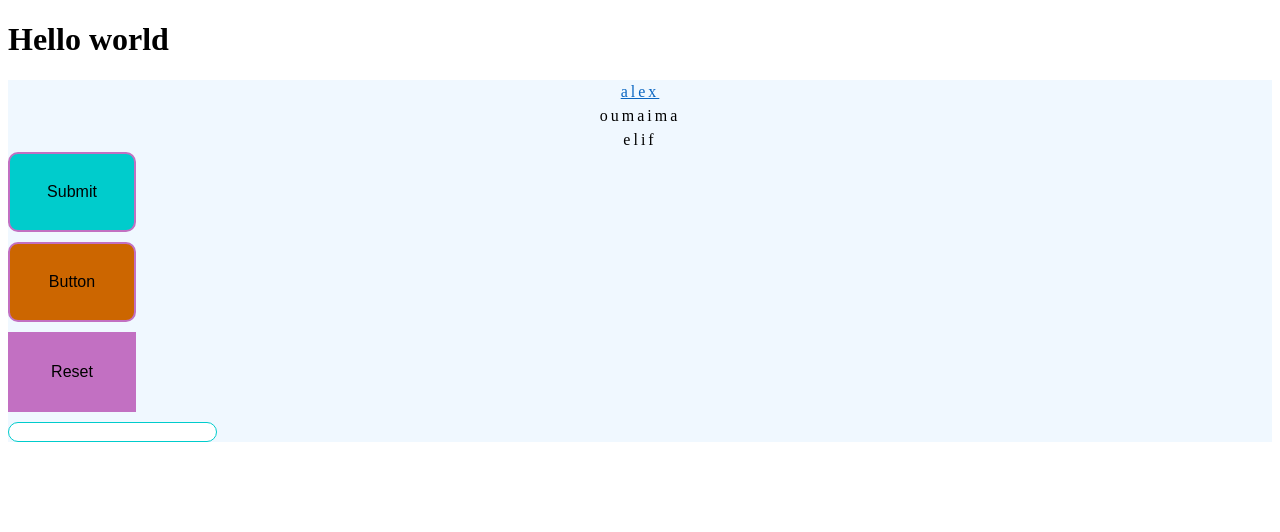
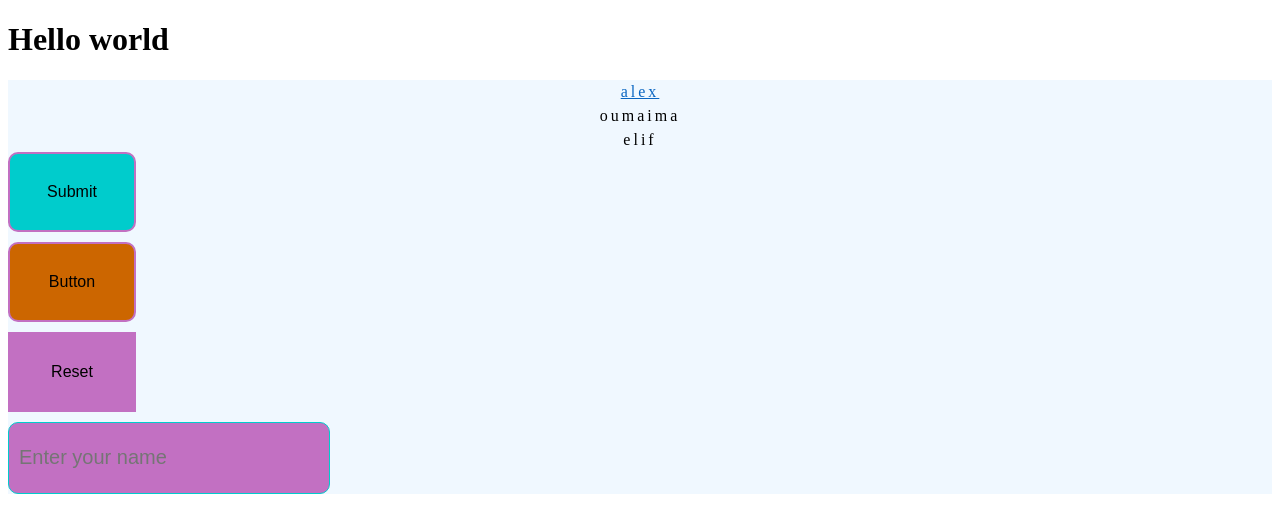
Before and after one commit to Alez05/my-portfolio-v2, a Next.js app: page / in a window 1280 px wide. Shown: the top 532 px of the page. Built offline with nearby package versions, Linux system fonts and the light colour scheme.

Commit message:
fix: input type doesnt seem to work - look into it Fixes #20

```diff
--- a/src/app/page.tsx
+++ b/src/app/page.tsx
@@ -53,9 +53,16 @@ const Home = () => {
         </Button>
 
         <Input
-          typeof='text'
+          type='text'
+          placeholder='Enter your name'
           border='1px solid var(--color-primary)'
           borderRadius='10px'
+          padding={10}
+          width='300px'
+          height='50px'
+          fontSize={20}
+          backgroundColor='var(--color-rose)'
+          color='var(--color-primary)'
         />
       </FlexBox>
     </main>
--- a/src/libs/ui/atom/input/input.css
+++ b/src/libs/ui/atom/input/input.css
@@ -5,7 +5,7 @@
   --padding: 0;
   --border: 0;
   --border-radius: 0;
-  --color: black;
+  --color: red;
   --background-color: white;
 
   line-height: 0.5rem;
--- a/src/libs/ui/atom/input/input.tsx
+++ b/src/libs/ui/atom/input/input.tsx
@@ -1,7 +1,7 @@
 import { FlexBox } from '../flexbox';
 import { Text } from '../text';
+import { TInput } from './input.type';
 import './input.css';
-import { TInput } from './input.type';
 
 const Input = ({
   color = '',
@@ -18,6 +18,9 @@ const Input = ({
   label,
   id,
   children,
+  type = 'text',
+  placeholder,
+  required,
 }: TInput) => {
   const stil = {
     color,
@@ -40,6 +43,9 @@ const Input = ({
       <input
         className='input'
         style={stil}
+        type={type}
+        placeholder={placeholder}
+        required={required}
         id={id}
         aria-describedby={describedBy}
         aria-labelledby={label}
--- a/src/libs/ui/atom/input/input.type.ts
+++ b/src/libs/ui/atom/input/input.type.ts
@@ -1,6 +1,6 @@
 import { FormikProps } from 'formik';
 
-export interface TInput extends React.HTMLAttributes<HTMLInputElement> {
+export interface TInput extends React.HTMLAttributes<HTMLDivElement> {
   label?: string;
   describedBy?: string;
   color?: string;
@@ -19,4 +19,7 @@ export interface TInput extends React.HTMLAttributes<HTMLInputElement> {
   };
   form?: FormikProps<Record<string, any>>;
   id?: string;
+  type?: string;
+  placeholder?: string;
+  required?: boolean;
 }
```
